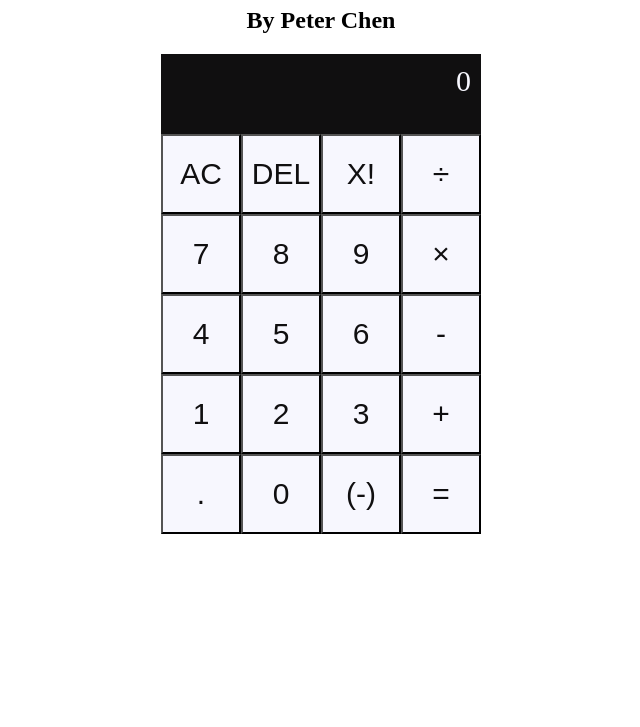
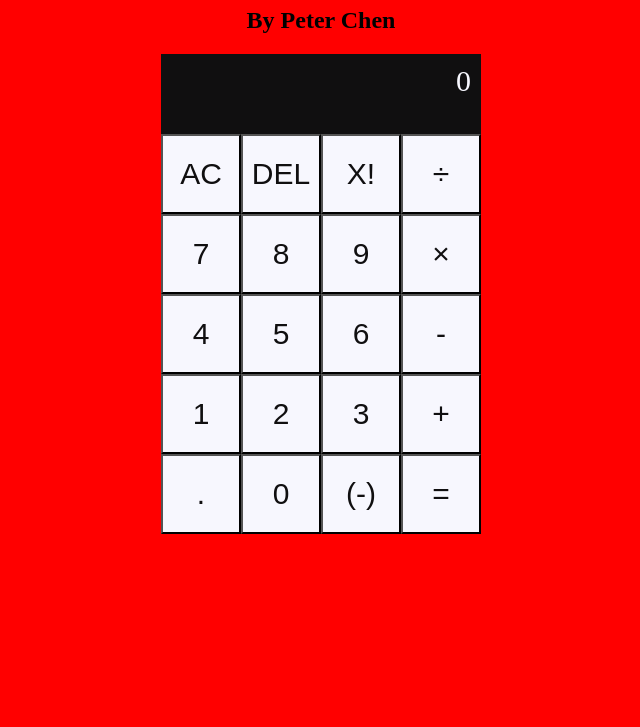
Before and after one commit to talkative-egg/calculator, a plain HTML site: page index.html in a window 1280 px wide. Shown: the part 73-800 px from the top of the page, without its empty margins (319-959 px from the left). Drawn offline with Linux system fonts and the light colour scheme.

Commit message:
I'm not sure

```diff
--- a/styles.css
+++ b/styles.css
@@ -1,5 +1,5 @@
 html{
-    background-color: white;
+    background-color: #FF0000;
 }
 
 h1{
```
